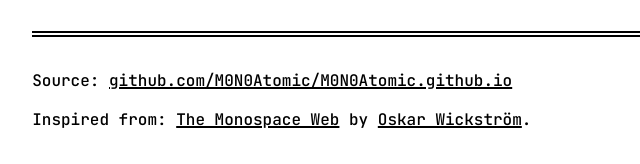
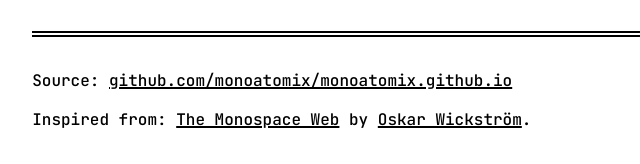
Before and after one commit to monoatomix/monoatomix.github.io, a plain HTML site: page index.html in a window 1280 px wide. Shown: the part 2415-2579 px from the top of the page, 243-883 px from the left. Drawn offline with Linux system fonts and the light colour scheme.

Commit message:
Update index.html

```diff
--- a/index.html
+++ b/index.html
@@ -269,7 +269,7 @@
 </body>
 <footer>
 <hr>
-<p>Source: <a href="https://github.com/M0N0Atomic/M0N0Atomic.github.io">github.com/M0N0Atomic/M0N0Atomic.github.io</a></p>
+<p>Source: <a href="https://github.com/M0N0Atomic/M0N0Atomic.github.io">github.com/monoatomix/monoatomix.github.io</a></p>
 <p>Inspired from: <a
 href="https://github.com/owickstrom/the-monospace-web">The Monospace Web</a> by <a href="https://wickstrom.tech/">Oskar Wickström</a>.</p>
 </footer>
```
